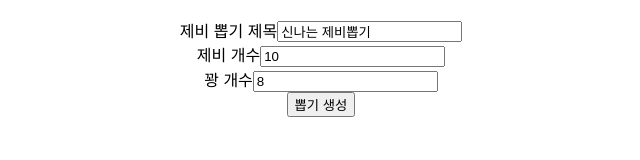
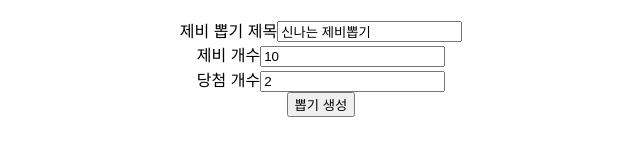
Before and after one commit to mash-up-kr/notion-raffle, a React (Create React App) app in the folder frontend/: page /embed/1/create-lot in a window 1280 px wide. Shown: the part 121-281 px from the top of the page, without its empty margins (319-959 px from the left). Built offline with nearby package versions, Linux system fonts and the light colour scheme; the HTML template or start-up script is replaced by a standard one.

Commit message:
Fix: Frontend 꽝 -> 당첨으로 텍스트 및 로직 변경

```diff
--- a/frontend/src/components/Lot/CreateLot.jsx
+++ b/frontend/src/components/Lot/CreateLot.jsx
@@ -45,13 +45,13 @@ function CreateLot() {
       </div>
       <div className="w-1/3 mr-2">
         <label htmlFor="luckCnt" className="block font-bold mb-2">
-          꽝 개수
+          당첨 개수
         </label>
         <input
           type="number"
           id="luckCnt"
-          value={maxLotsCnt - luckCnt}
-          onChange={(e) => setLuckCnt(maxLotsCnt - parseInt(e.target.value))}
+          value={luckCnt}
+          onChange={(e) => setLuckCnt(parseInt(e.target.value))}
           className="w-full py-2 px-3 border border-gray-400 rounded shadow-sm focus:outline-none focus:shadow-outline-blue focus:border-blue-400"
         />
       </div>
```
